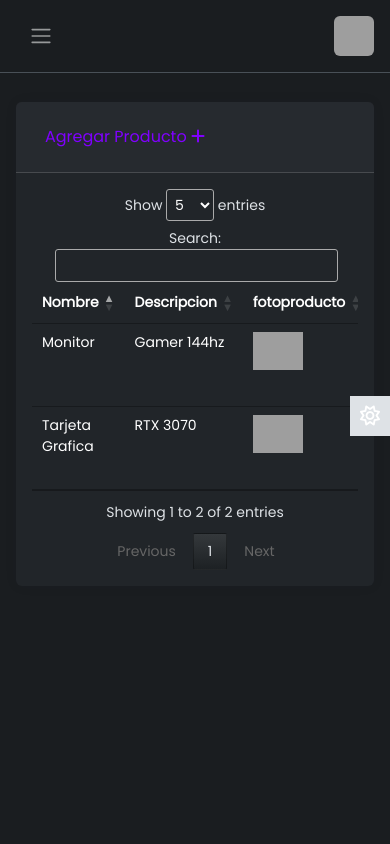
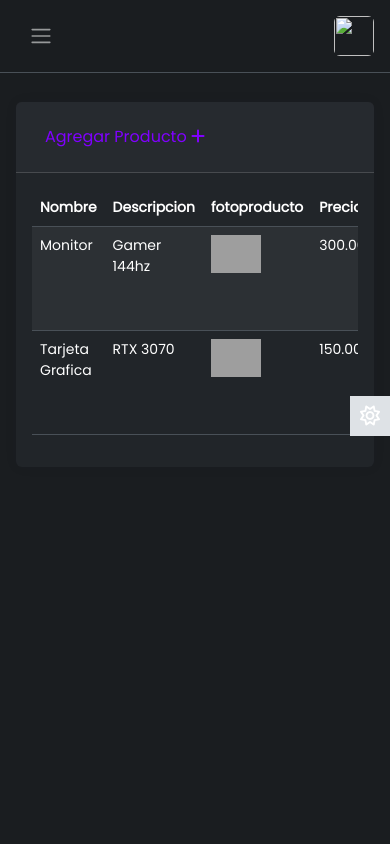
Before and after one commit to xTurbito/IVEPHP, a PHP site: page /ivephp/modulos/productos/index.php in a window 390 px wide. Run offline with PHP 8.4, Linux system fonts and the light colour scheme; data comes from the database, SQL or seed files in the repository; some libraries are stand-ins or nearby versions; grey boxes are pictures that could not be loaded.

Commit message:
Se elimina el datable, por temas de responsividad

```diff
--- a/layout/foot.php
+++ b/layout/foot.php
@@ -5,18 +5,16 @@
 </a>
 </div>
 </div>
+<!--BOOTSTRAP -->
 <script src="https://cdn.jsdelivr.net/npm/bootstrap@5.3.3/dist/js/bootstrap.bundle.min.js" integrity="sha384-YvpcrYf0tY3lHB60NNkmXc5s9fDVZLESaAA55NDzOxhy9GkcIdslK1eN7N6jIeHz" crossorigin="anonymous"></script>
-<script src="http://localhost/ivephp/layout/script.js"></script>
-<!-- Bootstrap JavaScript Libraries -->
 <script src="https://cdn.jsdelivr.net/npm/@popperjs/core@2.11.6/dist/umd/popper.min.js" integrity="sha384-oBqDVmMz9ATKxIep9tiCxS/Z9fNfEXiDAYTujMAeBAsjFuCZSmKbSSUnQlmh/jp3" crossorigin="anonymous">
 </script>
-
 <script src="https://cdn.jsdelivr.net/npm/bootstrap@5.2.1/dist/js/bootstrap.min.js" integrity="sha384-7VPbUDkoPSGFnVtYi0QogXtr74QeVeeIs99Qfg5YCF+TidwNdjvaKZX19NZ/e6oz" crossorigin="anonymous">
 </script>
 
-
+<!-- FUNCIONES  -->
 <script src="https://cdn.jsdelivr.net/npm/axios/dist/axios.min.js"></script>
-
+<script src="http://localhost/ivephp/layout/script.js"></script>
 <script src="http://localhost/ivephp/Assets/funcionesProductos.js"></script>
 <script src="http://localhost/ivephp/Assets/funcionesUsuarios.js"></script>
 <script src="http://localhost/ivephp/Assets/funcionesDepartamentos.js"></script>
--- a/layout/top.php
+++ b/layout/top.php
@@ -11,11 +11,6 @@
     <meta name="viewport" content="width=device-width, initial-scale=1.0">
     <title>IVE Sistema Web</title>
     <link href="https://cdn.jsdelivr.net/npm/bootstrap@5.3.3/dist/css/bootstrap.min.css" rel="stylesheet" integrity="sha384-QWTKZyjpPEjISv5WaRU9OFeRpok6YctnYmDr5pNlyT2bRjXh0JMhjY6hW+ALEwIH" crossorigin="anonymous">
-    <!-- jquery -->
-    <script src="https://code.jquery.com/jquery-3.7.1.min.js" integrity="sha256-/JqT3SQfawRcv/BIHPThkBvs0OEvtFFmqPF/lYI/Cxo=" crossorigin="anonymous"></script>
-    <!-- DATATABLE -->
-    <link rel="stylesheet" href="https://cdn.datatables.net/1.13.7/css/jquery.dataTables.css" />
-    <script src="https://cdn.datatables.net/1.13.7/js/jquery.dataTables.js"></script>
     <!-- SWEETALERT -->
     <script src="https://cdn.jsdelivr.net/npm/sweetalert2@11"></script>
     <!-- FONT AWESOME -->
@@ -89,7 +84,7 @@
                     <ul class="navbar-nav">
                         <li class="nav-item dropdown">
                             <a href="#" data-bs-toggle="dropdown" class="nav-icon pe-md-0">
-                                <img src="image/profile.jpg" class="avatar img-fluid rounded" alt="">
+                                <img src="" class="avatar img-fluid rounded" alt="">
                             </a>
                             <div class="dropdown-menu dropdown-menu-end">
                                 <a href="#" class="dropdown-item">Profile</a>
--- a/modulos/productos/index.php
+++ b/modulos/productos/index.php
@@ -9,7 +9,7 @@
     </div>
     <div class="card-body">
         <div class="table-responsive-sm">
-            <table class="table" id="tabla_id">
+            <table class="table table-striped" id="tabla_id">
                 <thead>
                     <tr>
                         <th scope="col">Nombre</th>
```
